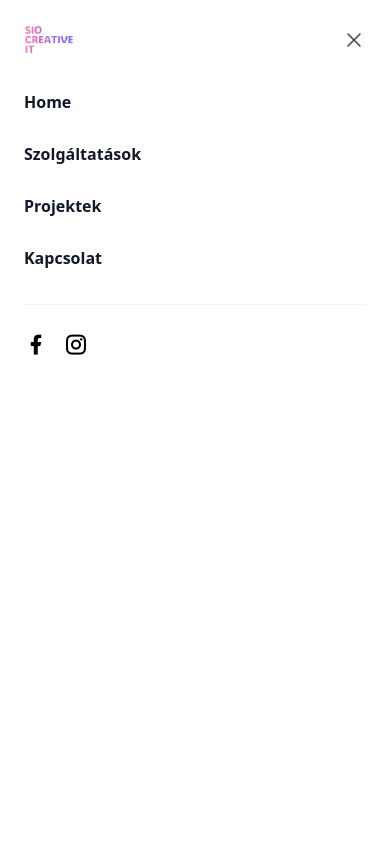
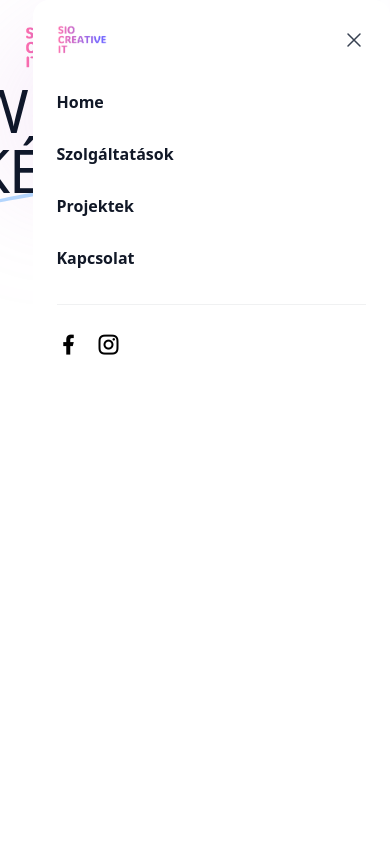
Before and after one commit to Ekatmoz/SioCreative, a React (Vite) app: page / in a window 390 px wide. Both pictures are taken after a click on the button "Open main menu". Shown: the top 844 px of the page. Built offline with nearby package versions, Linux system fonts and the light colour scheme.

Commit message:
Updated mobile menu to a pop-up style

```diff
--- a/src/Components/Hero.jsx
+++ b/src/Components/Hero.jsx
@@ -8,6 +8,11 @@ const container = (delay) => ({
     opacity: 1,
     transition: { duration: 0.5, delay: delay },
   },
+});
+
+const image = (delay) => ({
+  hidden: { x: 200, opacity: 0 },
+  visible: { x: 0, opacity: 1, transition: { duration: 0.5, delay: delay } },
 });
 
 const Hero = () => {
@@ -89,9 +94,9 @@ const Hero = () => {
             </div>
           </div>
           <div className='w-full lg:w-1/2 lg:p-8'>
-            <div className='flex justify-center'>
+            <motion.div variants={image(1.2)} initial='hidden' animate='visible' className='flex justify-center'>
               <img src={hero} alt='Company' />
-            </div>
+            </motion.div>
           </div>
         </div>
       </div>
--- a/src/Components/Navigation.jsx
+++ b/src/Components/Navigation.jsx
@@ -14,7 +14,7 @@ const navigation = [
 
 const Navigation = () => {
   const [mobileMenuOpen, setMobileMenuOpen] = useState(false);
-//absolute was in the header
+
   return (
     <header className='absolute inset-x-0 top-0 z-50'>
       <nav aria-label='Global' className='flex items-center justify-between p-6 lg:px-24'>
@@ -62,9 +62,11 @@ const Navigation = () => {
           <p>hu</p> */}
         </div>
       </nav>
+
       <Dialog open={mobileMenuOpen} onClose={setMobileMenuOpen} className='lg:hidden'>
         <div className='fixed inset-0 z-50' />
-        <DialogPanel className='fixed inset-y-0 right-0 z-50 w-full overflow-y-auto bg-white px-6 py-6 sm:max-w-sm sm:ring-1 sm:ring-gray-900/10'>
+
+        <DialogPanel className='fixed inset-y-0 right-0 z-50 w-11/12 max-w-sm rounded-2xl overflow-y-auto bg-white px-6 py-6 sm:max-w-sm sm:ring-1 sm:ring-gray-900/10'>
           <div className='flex items-center justify-between'>
             <a href='#' className='-m-1.5 p-1.5'>
               <span className='sr-only'>Your Company</span>
```
